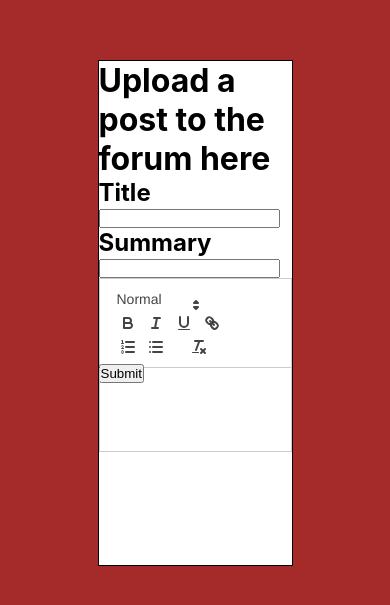
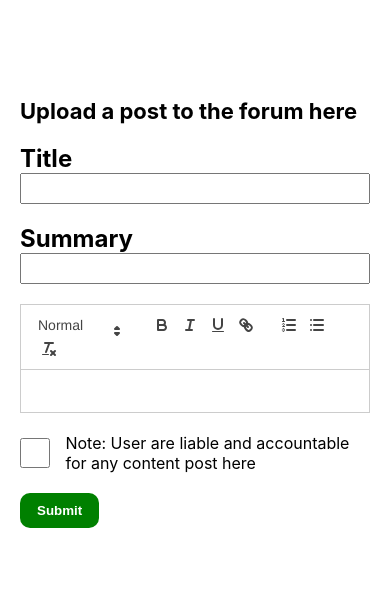
Before and after one commit to Taofeeq001/Blog-App, a React (Create React App) app: page /forumpost in a window 390 px wide. Shown: the part 109-714 px from the top of the page. Built offline with nearby package versions, Linux system fonts and the light colour scheme.

Commit message:
updating forum responsive pages

```diff
--- a/src/Components/Forum/Forum.css
+++ b/src/Components/Forum/Forum.css
@@ -52,7 +52,6 @@
 }
 .subject-author{
     width: 80%;
-    /* display: flex; */
 }
 .lastpost{
     width: 10%;
@@ -120,12 +119,61 @@
     flex-direction: column;
     gap: 5px;
     margin-bottom: 20px;
-    width: 70%;
+    width: 90%;
 }
 .posted{
     width: 10%;
-    background-color: blue;
+    /* background-color: blue; */
 }
 .row{
     width: 100%;
 }
+@media screen and (max-width: 950px) {
+    .forum-container{
+        width: 100%;
+        flex-direction: column;
+    }
+    .forum-top .btns{
+        display: flex;
+        width: 100%;
+        gap: 10px;
+    }
+    .btns button{
+        font-size: 15px;
+        padding: 5px 10px;
+        font-weight: 200;
+        border-radius: 4px;
+    }
+    .forum-top{
+        flex-direction: column;
+        width: 100%;
+        gap: 10px;
+    }
+    .forum-search{
+        width: 100%;
+    }
+    .forum-search input{
+        padding: 5px;
+    }
+    .forumdetails{
+        width: 150%;
+        overflow: scroll;
+        font-size: 15px;
+    }
+    .row th{
+        font-size: 16px;
+    }
+    .author{
+        width: 100%;
+    }
+    .posted{
+        width: 50%;
+        text-align: center;
+    }
+    .over{
+        overflow: scroll;
+    }
+    .over::-webkit-scrollbar{
+        display: none;
+    }
+}
--- a/src/Components/Forum/Forum.jsx
+++ b/src/Components/Forum/Forum.jsx
@@ -1,7 +1,7 @@
 import React, { useState } from "react";
 import './Forum.css';
 import Aside from "../Dashboard/Dash/Aside";
-import { FiPlus, FiSearch } from "react-icons/fi";
+import { FiSearch } from "react-icons/fi";
 import { Data } from "./Data";
 
 
@@ -19,7 +19,7 @@ const Forum=()=>{
                 <div className='forum-container'>
                     <div className="forum-top">
                         <div className="btns">
-                            <button className="newpost"> <FiPlus style={{width:'20px', height:'20px'}}/> New Post</button>
+                            <button className="newpost"> New Post</button>
                             <button className="toppost">Top Posts</button>
                             <button className="newpost">Most Read</button>
                             <button className="toppost"><a href="/forumpost">Upload a post here</a></button>
@@ -44,6 +44,7 @@ const Forum=()=>{
                         </select>
                     </div>
 
+                    <div className="over">
                         <table className="forumdetails">
                             <tr className="row">
                                 <th className="subject-author">Subject/Author</th>
@@ -64,8 +65,8 @@ const Forum=()=>{
                                             <p>By: {dat.author}</p>
                                         </div>
                                     </td>
-                                <td>{dat.posted_at}</td>
-                                <td>{dat.Read}</td>
+                                    <td className="posted">{dat.posted_at}</td>
+                                    <td className="posted">{dat.Read}</td>
                                 </tr>
                                 ))
                             }
@@ -74,6 +75,7 @@ const Forum=()=>{
                     </div>
                 </div>
             </div>
+        </div>
     )
 }
 export default Forum;
--- /dev/null
+++ b/src/Components/Forum/ForumPost.css
@@ -0,0 +1,54 @@
+.fpost{
+    /* background-color: brown; */
+    display: flex;
+    flex-direction: column;
+    align-items: center;
+    justify-content: center;
+    width:100%;
+    height:100vh ;
+}
+.fpost-body{
+    width:70%;
+    background-color:white;
+    display:flex;
+    flex-direction:column;
+    gap: 20px;
+}
+.fpost-body input{
+    width: 100%;
+    padding: 6px;
+}
+.attest{
+    display: flex;
+    width: 100%;
+    gap: 15px;
+}
+.attest input{
+    width: 10%;
+}
+.attest p{
+    width: 100%;
+}
+.forum-btn button{
+    padding: 10px 17px;
+    background-color: green;
+    color: white;
+    font-weight: bold;
+    border: none;
+    border-radius: 10px;
+}
+
+
+@media screen and (max-width: 950px) {
+    .fpost{
+        width: 100%;
+    }
+    .fpost-body{
+        width: 100%;
+        padding: 0 20px;
+    }
+    .fpost-body h1{
+        font-size: 22px;
+    }
+
+}
--- a/src/Components/Forum/ForumPost.jsx
+++ b/src/Components/Forum/ForumPost.jsx
@@ -1,11 +1,12 @@
 import React from "react";
+import './ForumPost.css'
 import ReactQuill from "react-quill";
 
 
 const ForumPost=()=>{
     return(
-        <div style={{backgroundColor:'brown', display:'flex', flexDirection:'column', alignItems:'center', justifyContent:'center', width:'100%', height:'100vh'}}>
-            <div style={{width:'50%', backgroundColor:'white', display:'flex', flexDirection:'column', border:'1px solid black', height:'60vh'}}>
+        <div className="fpost">
+            <div className="fpost-body">
                 <h1>Upload a post to the forum here</h1>
                 <div>
                     <h2>Title</h2>
@@ -15,8 +16,14 @@ const ForumPost=()=>{
                     <h2>Summary</h2>
                     <input type="text" />
                 </div>
-                <ReactQuill style={{height:'10vh'}}/>
                 <div>
+                    <ReactQuill/>
+                </div>
+                <div className="attest">
+                    <input type="checkbox" name="" id="" />
+                    <p>Note: User are liable and accountable for any content post here</p>
+                </div>
+                <div className="forum-btn">
                     <button>Submit</button>
                 </div>
             </div>
```
Lines whose indentation alone changed are shown as unchanged.
